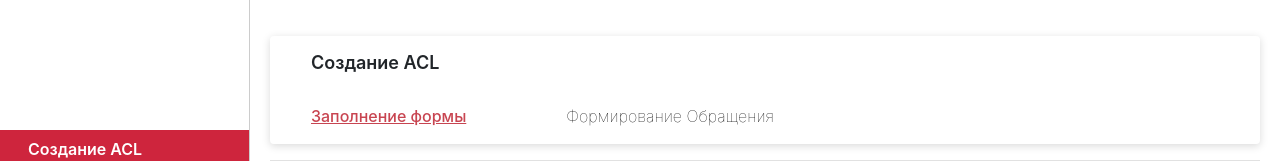
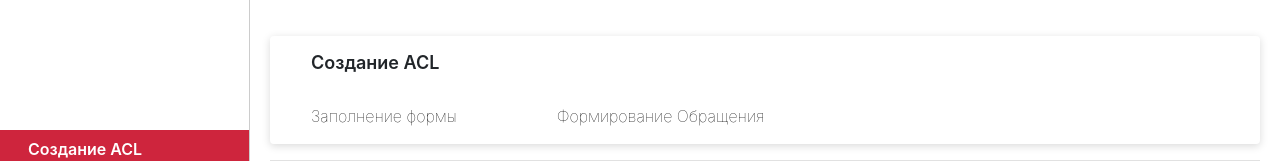
Before and after one commit to MRagulin/acl, a Django app: page /acl/welcome/ in a window 1280 px wide. Shown: the part 44-205 px from the top of the page. Run offline with Django 3.2, Linux system fonts and the light colour scheme; some libraries are stand-ins or nearby versions.

Commit message:
[F] add status underline, bugfix

```diff
--- a/accesslist/templates/acl_base.html
+++ b/accesslist/templates/acl_base.html
@@ -1,4 +1,7 @@
 {% extends 'base.html' %}
+{% load random_numbers %}
+
+
 
 {% block content %}
 {% load static %}
@@ -7,16 +10,16 @@
           <h1 class="title-block">Создание <span>ACL</span></h1>
         <ul class="descr-list">
          <li class="descr-item">
-              {% if '/acl/overview/' not in request.path and '/acl/demo/' not in request.path %}
-                <a class="descr-link--active" href="{% url 'aclcreate_urls'%}{{acl_id}}/">Заполнение формы</a>
+              {% if '/acl/overview/' not in request.path and '/acl/welcome/' not in request.path %}
+                <a class="descr-link--active" href="{{ request.path }}">Заполнение формы</a>
               {% else %}
-                  <a class="descr-link" href="{% url 'aclcreate_urls' %}{{acl_id}}/">Заполнение формы</a>
+                  <a class="descr-link not-active" href="{% url 'aclcreate_urls' %}{{acl_id}}/">Заполнение формы</a>
               {% endif %}
           </li>
 
           <li class="descr-item">
              {% if '/acl/overview/' in request.path %}
-                <a class="descr-link--active not-active" href="{% url 'acloverview_urls' %}{{acl_id}}/">Формирование Обращения</a>
+                <a class="descr-link--active not-active" href="{{ request.path }}">Формирование Обращения</a>
              {% else %}
                  <a class="descr-link not-active" href="{% url 'acloverview_urls' %}{{acl_id}}/">Формирование Обращения</a>
              {% endif %}
@@ -68,6 +71,10 @@
         {% if KEY in FULL_STORAGE %}
             $(".post-list > li:nth-child({{forloop.counter}}) >> img").removeClass("post-link__circle").addClass("post-link__circle--active");
         {% endif %}
+
+         {% if KEY in template_name %}
+                $(".post-list > li:nth-child({{forloop.counter}}) >> img").css({'background-color':'#6c757d', 'border-color': '#6c757d'});
+         {% endif %}
     {% endfor %}
 
     {% if FULL_STORAGE|length >= 4 %}
--- a/accesslist/templates/acl_dmz_resources.html
+++ b/accesslist/templates/acl_dmz_resources.html
@@ -117,8 +117,8 @@
 </div>
 <script>
     $(".post-sidebar").removeClass("d-none");
-    $(".post-list > li:nth-child(2) >> img").removeClass("post-link__circle").addClass("post-link__circle--active");
-    $(".post-list > li:nth-child(3) >> img").removeClass("post-link__circle").addClass("post-link__circle--active");
+    {#$(".post-list > li:nth-child(2) >> img").removeClass("post-link__circle").addClass("post-link__circle--active");#}
+    {#$(".post-list > li:nth-child(3) >> img").removeClass("post-link__circle").addClass("post-link__circle--active");#}
 
 </script>
 </div>
--- a/accesslist/views.py
+++ b/accesslist/views.py
@@ -32,9 +32,11 @@ class ObjectMixin:
                     return HttpResponseRedirect(reverse(FORM_URLS[1], kwargs={'acl_id': request.session['uuid']}))
         else:
             if 'uuid' in request.session is not None:
-                if str(acl_id) != request.session['uuid']:
-                    if '/new/' in request.path:
-                         return HttpResponseRedirect(reverse(FORM_URLS[0]))
+                  if '/new/' in request.path:
+                      if str(acl_id) != request.session['uuid']:
+                         return HttpResponseRedirect(reverse(FORM_URLS[0])) #Demo
+                  elif str(acl_id) == request.session['uuid']:
+                     return redirect(reverse(self.url, kwargs={'acl_id': request.session['uuid']}))
 
             if '/new/' not in request.path:
                 tmp = get_object_or_404(ACL, id=str(acl_id))
@@ -49,7 +51,8 @@ class ObjectMixin:
 
             context = {'acl_id': str(acl_id),
                        'FULL_STORAGE': request.session['LOCAL_STORAGE'],
-                       'FORM_APPLICATION_KEYS': FORM_APPLICATION_KEYS
+                       'FORM_APPLICATION_KEYS': FORM_APPLICATION_KEYS,
+                       'template_name': self.template,
                        }
 
             if 'LOCAL_STORAGE' in request.session:
```
